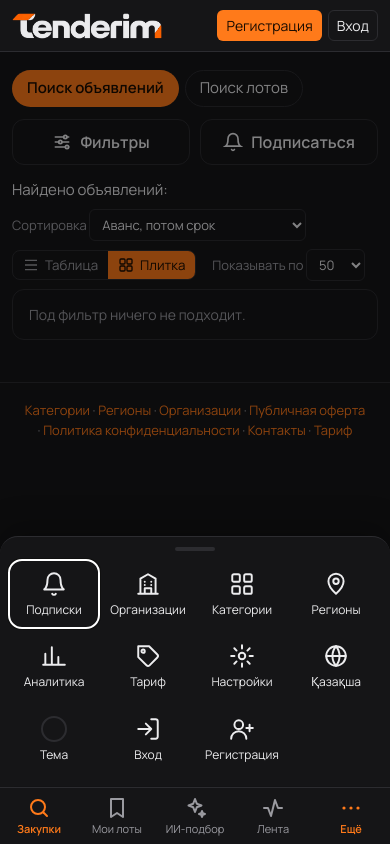
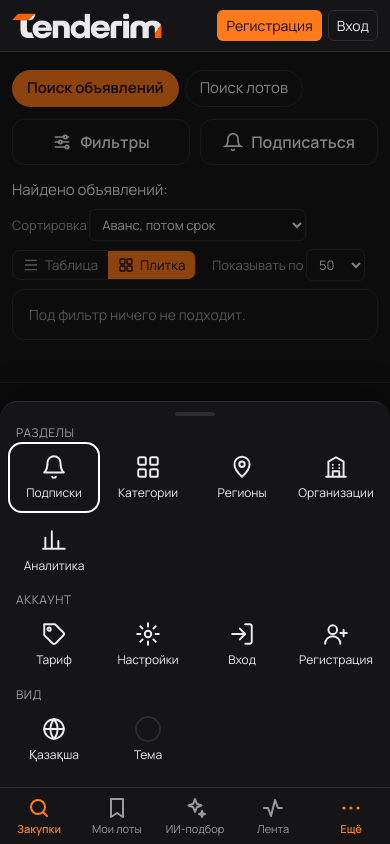
Before and after one commit to timursarsembai/zakup-monitor, a FastAPI app: page /announcements in a window 390 px wide, after a click on "Ещё". Run offline with FastAPI, Linux system fonts and the light colour scheme; some libraries are stand-ins or nearby versions.

Commit message:
Категория в фильтре поиска и подписках; шторка «Ещё» по группам: разделы, аккаунт, вид
- Фильтр «Категория» (разделы КПВЭД, несколько сразу): лот — по любому своему коду
  ЕНС ТРУ, объявление — если такой есть у его лота; сохраняется в подписках, видна в
  описании фильтра. «Все в поиске» из подборок ведёт на этот фильтр.
- Шторка: «Разделы» (подписки, категории, регионы, организации, аналитика, дашборд),
  «Аккаунт» (поиски, тариф, настройки, вход/выход), «Вид» (язык, тема).

Co-Authored-By: Claude Opus 5.5 (1M context) <noreply@anthropic.com>
Claude-Session: https://claude.ai/code/session_014sgfXK8ZtxPmt4XSptSkkw

```diff
--- a/src/zakup/catalog.py
+++ b/src/zakup/catalog.py
@@ -125,7 +125,8 @@ def division_name(code: str | None, lang: str = "ru") -> str | None:
 def open_filter(division: str | None = None, region: str | None = None) -> Filters:
     """Фильтр открытых лотов — как в поиске для гостей, плюс категория и регион (для ссылки
     «все в поиске»: там лот попадает по любому своему коду и месту поставки)."""
-    return replace(Filters.public(), enstru=division or "", regions=[region] if region else [], sort="end")
+    return replace(Filters.public(), categories=[division] if division else [], regions=[region] if region else [],
+                   sort="end")
 
 
 def counts(conn: psycopg.Connection, now: datetime | None = None) -> dict[tuple[str, str], tuple[int, float]]:
--- a/src/zakup/filters.py
+++ b/src/zakup/filters.py
@@ -14,7 +14,7 @@ from typing import Any
 from urllib.parse import urlencode
 
 from zakup.goszakup import PORTAL_TZ
-from zakup.i18n import gettext
+from zakup.i18n import gettext, language
 
 # Справочник статусов портала (ref_buy_status / ref_lots_status), только те, что
 # встречаются на практике. Коды у объявлений и лотов общие, кроме итогов.
@@ -156,6 +156,8 @@ class Filters:
     # "only" — только среди организаций инвалидов, "exclude" — без них, "" — все.
     disable_person: str = "only"
     regions: list[str] = field(default_factory=lambda: ["75", "19"])
+    # Категории — разделы КПВЭД, первые две цифры кода ЕНС ТРУ (zakup.catalog.DIVISIONS).
+    categories: list[str] = field(default_factory=list)
     methods: list[str] = field(default_factory=list)
     subjects: list[int] = field(default_factory=list)
     years: list[int] = field(default_factory=list)
@@ -238,6 +240,7 @@ class Filters:
             # Старые ссылки и сохранённые формы: галочка присылала "1".
             disable_person="only" if disable == "1" else disable if disable in DISABLE_PERSON else "",
             regions=[v for v in form.get("region", []) if v in REGIONS],
+            categories=[v for v in form.get("category", []) if re.fullmatch(r"\d\d", v)][:100],
             methods=[v for v in form.get("method", []) if v in METHODS],
             subjects=ints("subject", SUBJECTS),
             years=ints("year", range(2000, 2100)),
@@ -264,7 +267,7 @@ class Filters:
     def active_count(self) -> int:
         """Сколько условий задано (для кнопки «Фильтры» на телефоне)."""
         flags = [self.q, self.exclude, self.number, self.lot_number, self.enstru, self.customer,
-                 self.regions, self.methods, self.subjects, self.years, self.disable_person,
+                 self.regions, self.categories, self.methods, self.subjects, self.years, self.disable_person,
                  self.min_sum is not None or self.max_sum is not None, self.deadline,
                  self.start_from or self.start_to, self.published_from or self.published_to,
                  self.itogi_from or self.itogi_to,
@@ -349,6 +352,11 @@ class Filters:
         if self.enstru and lots:
             clauses.append("EXISTS (SELECT 1 FROM unnest(l.enstru) e WHERE e LIKE %(enstru)s)")
             params["enstru"] = _like(self.enstru) + "%"
+        if self.categories:
+            # Лот — по любому своему коду ЕНС ТРУ; объявление — если такой есть у его лота.
+            codes = "l.enstru" if lots else "(SELECT array_agg(e) FROM lots l2, unnest(l2.enstru) e WHERE l2.trd_buy_id = a.id)"
+            clauses.append(f"EXISTS (SELECT 1 FROM unnest({codes}) c WHERE left(c, 2) = ANY(%(categories)s))")
+            params["categories"] = self.categories
         if self.customer:
             lot_part = " OR l.customer_{} {} %(customer)s" if lots else ""
             if self.customer.isdigit():
@@ -440,7 +448,7 @@ class Filters:
     def to_query(self, scope: str = "lots") -> str:
         """Ссылка на поиск с этим фильтром."""
         pairs: list[tuple[str, Any]] = [("applied", 1)]
-        names = {"stages": "stage", "statuses": "status", "regions": "region",
+        names = {"stages": "stage", "statuses": "status", "regions": "region", "categories": "category",
                  "methods": "method", "subjects": "subject", "years": "year"}
         for key, value in self.to_json().items():
             if key == "deadline":
@@ -492,6 +500,10 @@ class Filters:
             parts.append(_("заказчик «{name}»", name=self.customer))
         if self.regions:
             parts.append(", ".join(_(REGIONS[r]) for r in self.regions if r in REGIONS))
+        if self.categories:
+            from zakup.catalog import division_name
+
+            parts.append(", ".join(division_name(c, language()) or c for c in self.categories))
         if self.min_sum is not None:
             parts.append(_("от {sum} ₸", sum=f"{self.min_sum:,.0f}".replace(",", " ")))
         if self.max_sum is not None:
--- a/src/zakup/i18n_kk.py
+++ b/src/zakup/i18n_kk.py
@@ -1159,4 +1159,7 @@ KK: dict[str, str] = {
     "снижает цену в среднем на": "бағаны орта есеппен төмендетеді",
     "такой же товар": "дәл осындай тауар",
     "и ещё": "және тағы",
+    "Категория": "Санат",
+    "Все категории": "Барлық санаттар",
+    "Вид": "Көрініс",
 }
--- a/src/zakup/templates/_filters.html
+++ b/src/zakup/templates/_filters.html
@@ -192,6 +192,8 @@
       {{ multi("method", method_labels, f.methods, _("Все способы")) }}</div>
     <div><span class="fl">{{ _("Место поставки") }}</span>
       {{ multi("region", regions, f.regions, _("Весь Казахстан")) }}</div>
+    <div><span class="fl">{{ _("Категория") }}</span>
+      {{ multi("category", categories, f.categories, _("Все категории")) }}</div>
     <div><span class="fl">{{ _("Предмет закупки") }}</span>
       {{ multi("subject", subjects, f.subjects, _("Товары, работы, услуги")) }}</div>
     <div><label class="fl" for="f-disable">{{ _("Признаки: организации инвалидов") }}</label>
--- a/src/zakup/templates/base.html
+++ b/src/zakup/templates/base.html
@@ -179,7 +179,8 @@
       background: var(--bg); border-top: 1px solid var(--line); border-radius: 18px 18px 0 0; padding: 8px 10px 14px;
       box-shadow: 0 -10px 30px rgb(0 0 0 / 25%); transform: translateY(100%); transition: transform .26s cubic-bezier(.2, .8, .2, 1); max-height: 70vh; overflow-y: auto; }
     .more-sheet.open { transform: translateY(0); }
-    .more-grip { width: 40px; height: 4px; border-radius: 2px; background: var(--line); margin: 2px auto 10px; }
+    .more-grip { width: 40px; height: 4px; border-radius: 2px; background: var(--line); margin: 2px auto 6px; }
+    .more-head { font-size: 12px; color: var(--muted); text-transform: uppercase; letter-spacing: .04em; margin: 8px 6px 2px; }
     .more-grid { display: grid; grid-template-columns: repeat(4, minmax(0, 1fr)); gap: 6px; }
     .more-form { margin: 0; display: contents; }
     .more-tile { display: flex; flex-direction: column; align-items: center; gap: 6px; padding: 10px 2px; border-radius: 12px; color: var(--fg); background: none; border: 0;
@@ -189,8 +190,8 @@
     .more-tile.more-out { color: var(--bad); }
     .more-tile .more-swatch { display: block; width: 26px; height: 26px; border-radius: 50%; border: 2px solid var(--line); }
     .more-sheet.open .more-tile { opacity: 1; transform: none; }
-    {% for i in range(16) %}.more-sheet.open .more-grid > :nth-child({{ i + 1 }}) .more-tile, .more-sheet.open .more-grid > .more-tile:nth-child({{ i + 1 }}) { transition-delay: {{ 30 + i * 25 }}ms; }
-    {% endfor %}
+    {% for g in range(3) %}{% for i in range(6) %}.more-sheet.open .more-grid.g{{ g }} > :nth-child({{ i + 1 }}), .more-sheet.open .more-grid.g{{ g }} > :nth-child({{ i + 1 }}) .more-tile { transition-delay: {{ 30 + (g * 4 + i) * 22 }}ms; }
+    {% endfor %}{% endfor %}
   }
   @media (max-width: 760px) and (prefers-reduced-motion: reduce) {
     .more-sheet, .more-tile, .more-backdrop { transition: none !important; }
@@ -266,25 +267,33 @@
 <div class="more-backdrop" data-more-backdrop hidden></div>
 <div class="more-sheet" id="more-sheet" data-more-sheet hidden role="dialog" aria-modal="true" aria-label="{{ _("Ещё разделы") }}">
   <div class="more-grip" aria-hidden="true"></div>
-  <div class="more-grid">
+  {# Группы: разделы сайта, аккаунт, вид. #}
+  <div class="more-head">{{ _("Разделы") }}</div>
+  <div class="more-grid g0">
     {{ tile("/subscriptions", _("nav:Подписки"), '<path d="M6 8a6 6 0 0 1 12 0c0 7 3 9 3 9H3s3-2 3-9"/><path d="M10.3 21a1.9 1.9 0 0 0 3.4 0"/>', path == "/subscriptions", true) }}
-    {{ tile("/orgs", _("Организации"), '<path d="M3 21h18M5 21V7l7-4 7 4v14M9 21v-5h6v5M9 10h.01M15 10h.01M9 13h.01M15 13h.01"/>', path == "/orgs" or path.startswith("/org/")) }}
     {{ tile("/categories", _("Категории"), '<rect x="3" y="3" width="7" height="7" rx="1.5"/><rect x="14" y="3" width="7" height="7" rx="1.5"/><rect x="3" y="14" width="7" height="7" rx="1.5"/><rect x="14" y="14" width="7" height="7" rx="1.5"/>', path == "/categories" or path.startswith("/category/")) }}
     {{ tile("/regions", _("Регионы"), '<path d="M12 21s-7-6.2-7-11.5a7 7 0 0 1 14 0C19 14.8 12 21 12 21z"/><circle cx="12" cy="9.5" r="2.5"/>', path == "/regions" or path.startswith("/region/")) }}
+    {{ tile("/orgs", _("Организации"), '<path d="M3 21h18M5 21V7l7-4 7 4v14M9 21v-5h6v5M9 10h.01M15 10h.01M9 13h.01M15 13h.01"/>', path == "/orgs" or path.startswith("/org/")) }}
     {{ tile("/analytics", _("Аналитика"), '<path d="M4 20V10M10 20V4M16 20v-7M22 20H2"/>', path == "/analytics") }}
     {% if request.state.staff %}{{ tile("/dashboard", _("Дашборд"), '<rect x="3" y="3" width="7" height="9" rx="1.5"/><rect x="14" y="3" width="7" height="5" rx="1.5"/><rect x="14" y="12" width="7" height="9" rx="1.5"/><rect x="3" y="16" width="7" height="5" rx="1.5"/>', path == "/dashboard") }}{% endif %}
+  </div>
+  <div class="more-head">{{ _("Аккаунт") }}</div>
+  <div class="more-grid g1">
     {% if request.state.user_id and not request.state.staff %}{{ tile("/balance", _("Поиски:") ~ " " ~ request.state.searches, '<circle cx="11" cy="11" r="7"/><path d="m20 20-3.5-3.5"/>', path == "/balance") }}{% endif %}
     {{ tile("/pricing", _("Тариф"), '<path d="M20.6 13.4 13.4 20.6a2 2 0 0 1-2.8 0L3 13V3h10l7.6 7.6a2 2 0 0 1 0 2.8z"/><circle cx="7.5" cy="7.5" r="1.5"/>', path == "/pricing") }}
     {{ tile("/settings", _("Настройки"), '<circle cx="12" cy="12" r="3"/><path d="M12 2v3M12 19v3M4.9 4.9l2.1 2.1M17 17l2.1 2.1M2 12h3M19 12h3M4.9 19.1 7 17M17 7l2.1-2.1"/>', path == "/settings") }}
-    {% set other = "ru" if lang() == "kk" else "kk" %}
-    {{ tile("/lang/" ~ other, "Русский" if other == "ru" else "Қазақша", '<circle cx="12" cy="12" r="9"/><path d="M3 12h18M12 3a14 14 0 0 1 0 18M12 3a14 14 0 0 0 0 18"/>') }}
-    <button type="button" class="more-tile" data-theme-toggle="tile"><span class="swatch more-swatch"></span><span>{{ _("Тема") }}</span></button>
     {% if not request.state.user_id %}
     {{ tile("/login?next=" ~ (path | urlencode), _("Вход"), '<path d="M15 3h4a2 2 0 0 1 2 2v14a2 2 0 0 1-2 2h-4M10 17l5-5-5-5M15 12H3"/>') }}
     {{ tile("/register", _("Регистрация"), '<circle cx="9" cy="8" r="4"/><path d="M2 21a7 7 0 0 1 14 0M19 8v6M16 11h6"/>') }}
     {% else %}
     <form method="post" action="/logout" data-confirm="{{ _("Выйти из аккаунта?") }}" class="more-form"><button class="more-tile more-out"><svg viewBox="0 0 24 24" aria-hidden="true"><path d="M9 21H5a2 2 0 0 1-2-2V5a2 2 0 0 1 2-2h4M16 17l5-5-5-5M21 12H9"/></svg><span>{{ _("Выйти") }}</span></button></form>
     {% endif %}
+  </div>
+  <div class="more-head">{{ _("Вид") }}</div>
+  <div class="more-grid g2">
+    {% set other = "ru" if lang() == "kk" else "kk" %}
+    {{ tile("/lang/" ~ other, "Русский" if other == "ru" else "Қазақша", '<circle cx="12" cy="12" r="9"/><path d="M3 12h18M12 3a14 14 0 0 1 0 18M12 3a14 14 0 0 0 0 18"/>') }}
+    <button type="button" class="more-tile" data-theme-toggle="tile"><span class="swatch more-swatch"></span><span>{{ _("Тема") }}</span></button>
   </div>
 </div>
 {% endblock %}
--- a/src/zakup/web/core.py
+++ b/src/zakup/web/core.py
@@ -425,6 +425,7 @@ def _search_context(request: Request, current: Filters, scope: str, total: int,
         "stages": STAGES,
         "status_names": STATUS_NAMES,
         "regions": REGIONS,
+        "categories": {code: catalog.division_name(code, i18n.language()) for code in catalog.DIVISIONS},
         "methods": METHODS,
         "method_names": METHOD_NAMES,
         "subjects": SUBJECTS,
```
Also changed, not shown: tests/test_web_public.py (+13 -0 lines).
